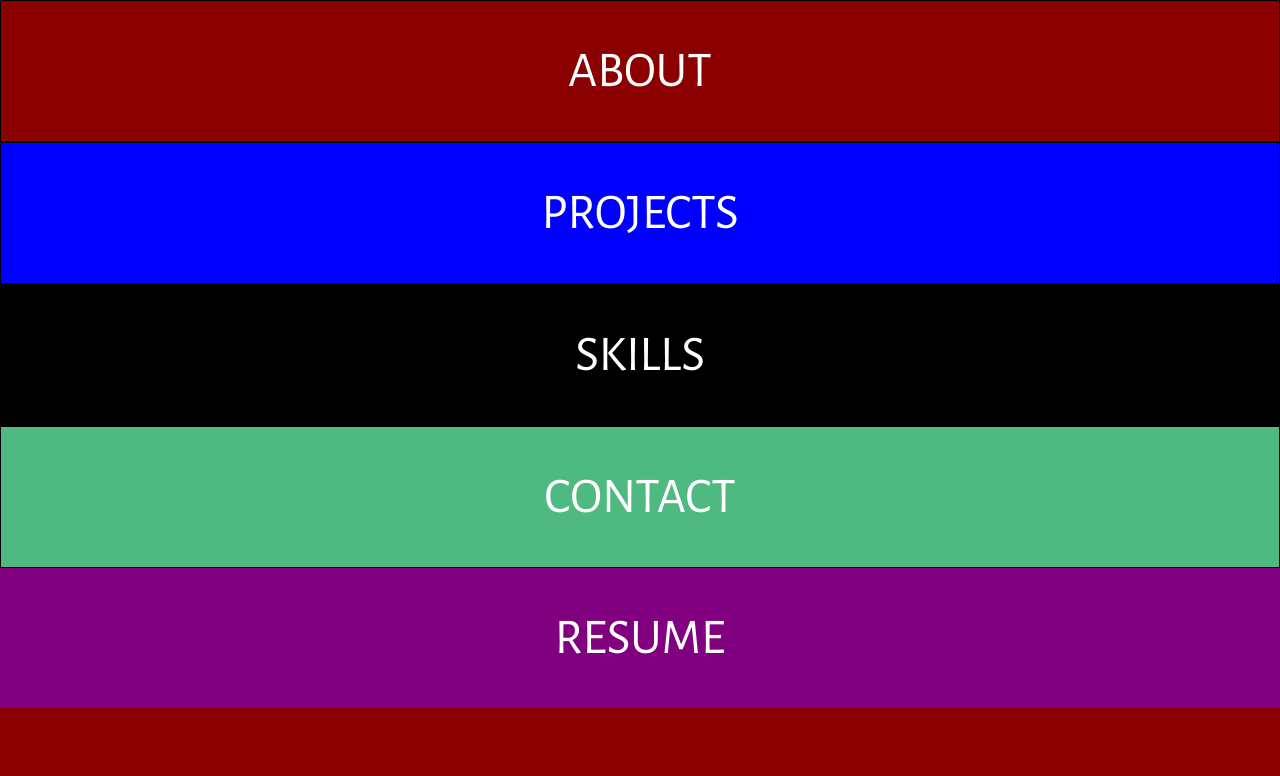
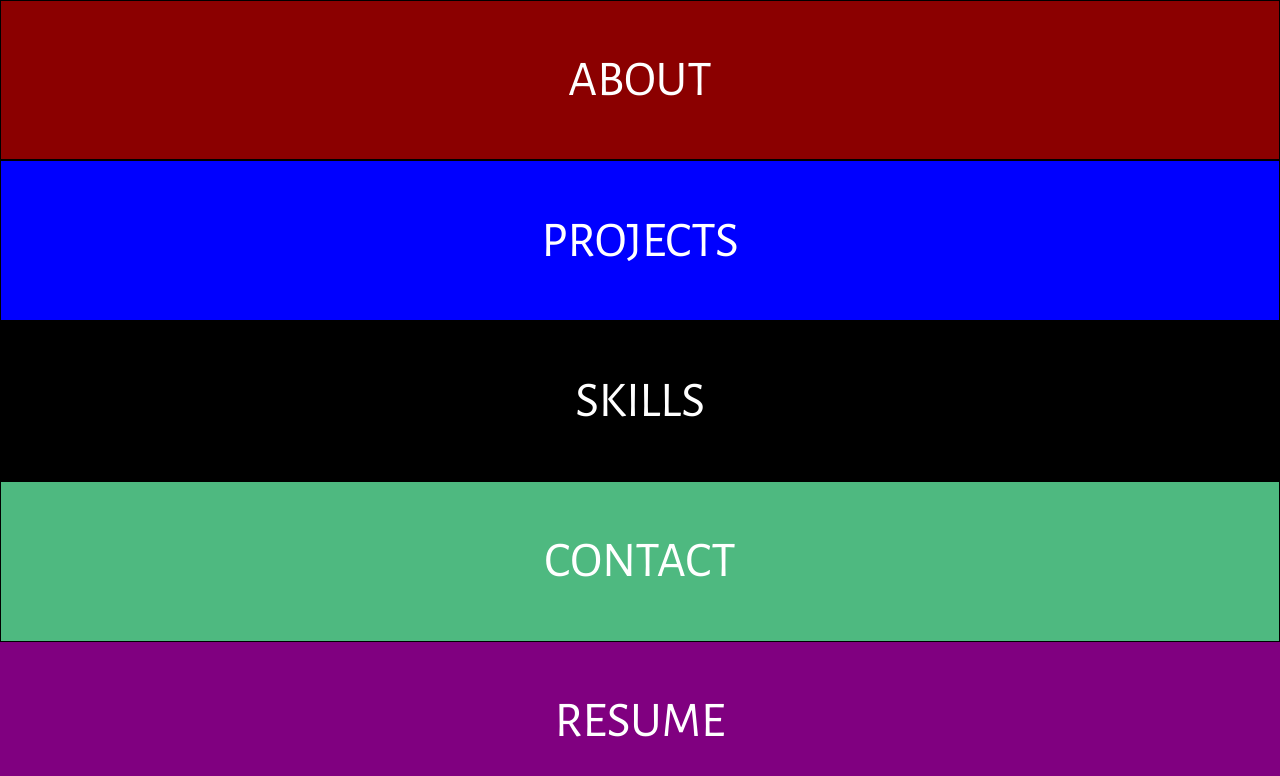
Before and after one commit to coreyladovsky/portfolio, a React (Create React App) app: page / in a window 1280 px wide. Both pictures are taken after a click on the icon 1237 px from the left and 45 px from the top of the page. Shown: the top 776 px of the page. Built offline with nearby package versions, Linux system fonts and the light colour scheme; the HTML template or start-up script is replaced by a standard one.

Commit message:
fixed extra white space at bottom of page

```diff
--- a/public/index.html
+++ b/public/index.html
@@ -15,8 +15,6 @@
 <link href="https://fonts.googleapis.com/css?family=Alegreya+Sans" rel="stylesheet">
   </head>
   <body>
-
     <div id="root"></div>
-
   </body>
 </html>
--- a/src/components/about.css
+++ b/src/components/about.css
@@ -15,6 +15,10 @@
 .about-container h2 {
   margin-top: 40px;
   font-weight: bold;
+}
+
+.bio {
+  margin-bottom: 10px;
 }
 
 .about-section {
--- a/src/components/about.jsx
+++ b/src/components/about.jsx
@@ -18,7 +18,7 @@ class About extends React.Component {
         <div className="about-section">
           <div>
             <h2>THE WHY</h2>
-            <p>
+            <p className="bio">
               I originally moved to New York to be a professional musican and
               writer. Being an artist, I am always looking for inspiration in
               everything; I look for that special something that ignites a spark
--- a/src/components/home.css
+++ b/src/components/home.css
@@ -10,7 +10,9 @@
   text-align: center;
   font-family: 'Alegreya Sans', sans-serif;
   font-size: 50px;
-
+  height: 100%;
+  width: 100%;
+  position: absolute;
 
 
 }
@@ -18,6 +20,9 @@
 .home-ul li {
   border: 1px solid black;
   padding: 40px;
+  display: flex;
+  justify-content: center;
+  align-items: center;
 }
 
 .home-ul li:hover {
@@ -53,5 +58,8 @@
 .resume-li {
   background: purple;
   padding: 40px;
+  display: flex;
+  justify-content: center;
+  align-items: center;
 
 }
--- a/src/components/home.jsx
+++ b/src/components/home.jsx
@@ -14,6 +14,7 @@ class Home extends React.Component {
     if(this.props.match.path === "/*") {
     $("#navBar-container").hide();
     }
+
   }
 
   componentWillUnmount() {
--- a/src/components/photos.jsx
+++ b/src/components/photos.jsx
@@ -25,9 +25,9 @@ class PhotoSlider extends Component {
     return (
       <div>
         <Slider {...settings}>
+          <img className="photo-carousel" src={photo11} alt="" />
+
           <img className="photo-carousel" src={photo1} alt="" />
-
-          <img className="photo-carousel" src={photo11} alt="" />
 
           <img className="photo-carousel" src={photo2} alt="" />
 
```
Also changed, not shown: src/App.css (+7 -0 lines).
